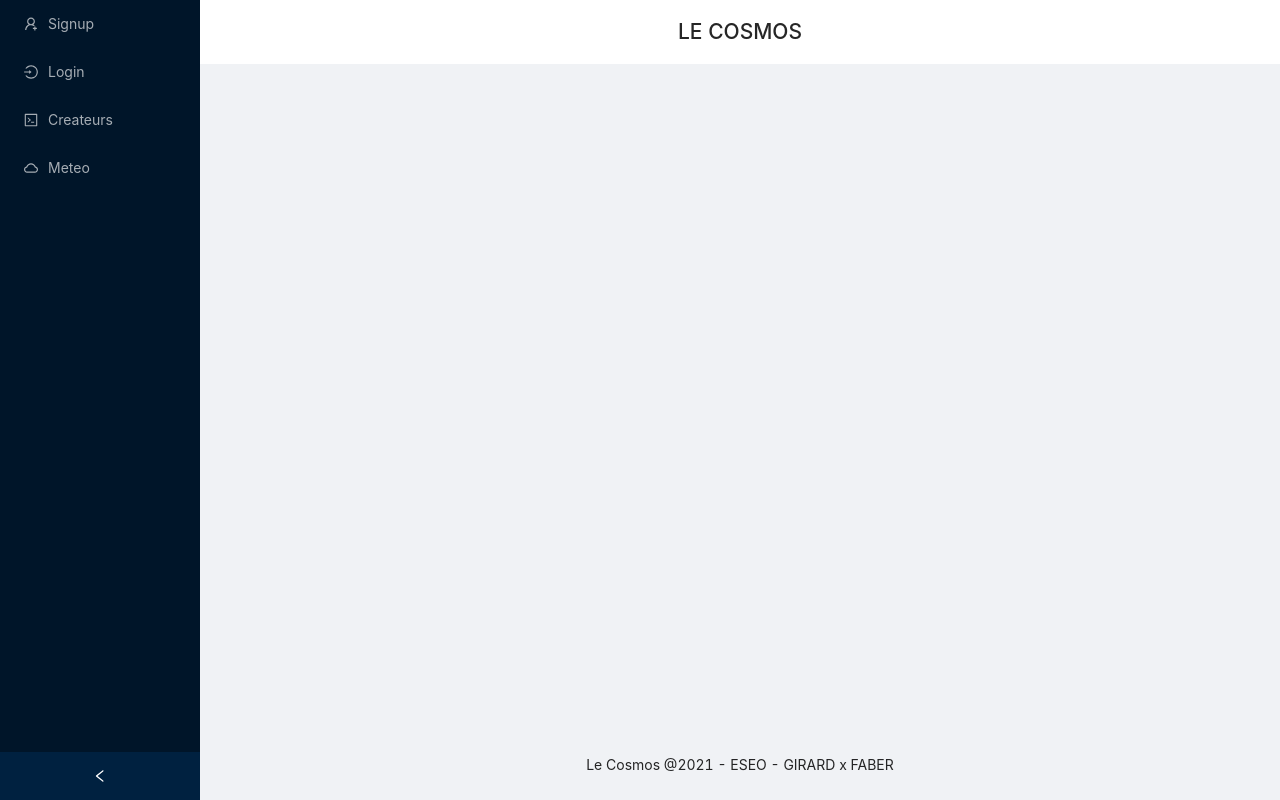
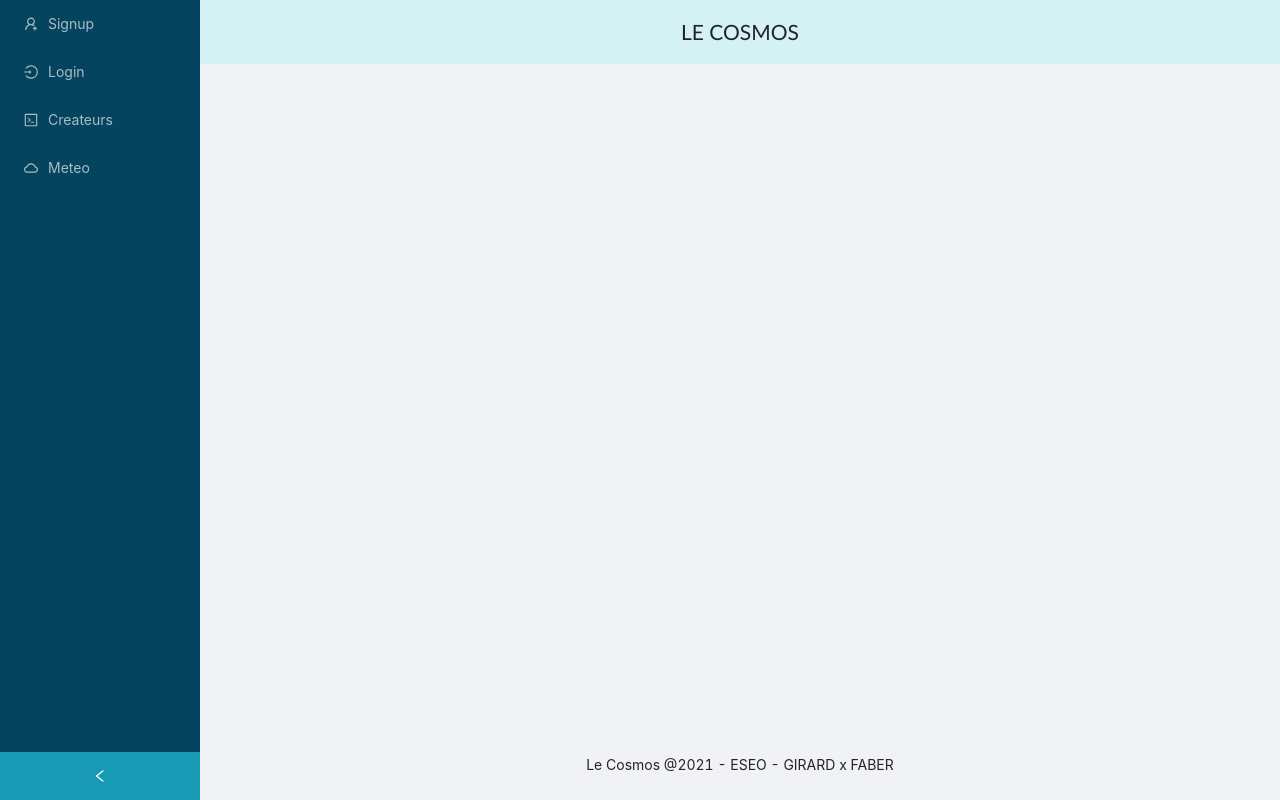
Before and after one commit to WSBigBrain/ReactCourse, a React (Create React App) app in the folder le-cosmos/: page / in a window 1280 px wide. Built offline with nearby package versions, Linux system fonts and the light colour scheme.

Commit message:
Modification CSS

```diff
--- a/le-cosmos/src/App.css
+++ b/le-cosmos/src/App.css
@@ -36,3 +36,14 @@
     transform: rotate(360deg);
   }
 }
+
+.ant-layout-sider-children {
+  background-color: #05445E;
+}
+
+.ant-menu.ant-menu-dark {
+  background-color: #05445E;
+}
+.ant-layout-sider-trigger{
+  background-color: #189AB4;
+}
--- a/le-cosmos/src/index.css
+++ b/le-cosmos/src/index.css
@@ -22,4 +22,6 @@ code {
   background: #fff;
   justify-content: center;
   text-align : center;
+  background-color: #D4F1F4;
+  font-family: 'Gill Sans', 'Gill Sans MT', Calibri, 'Trebuchet MS', sans-serif;
 }
```
